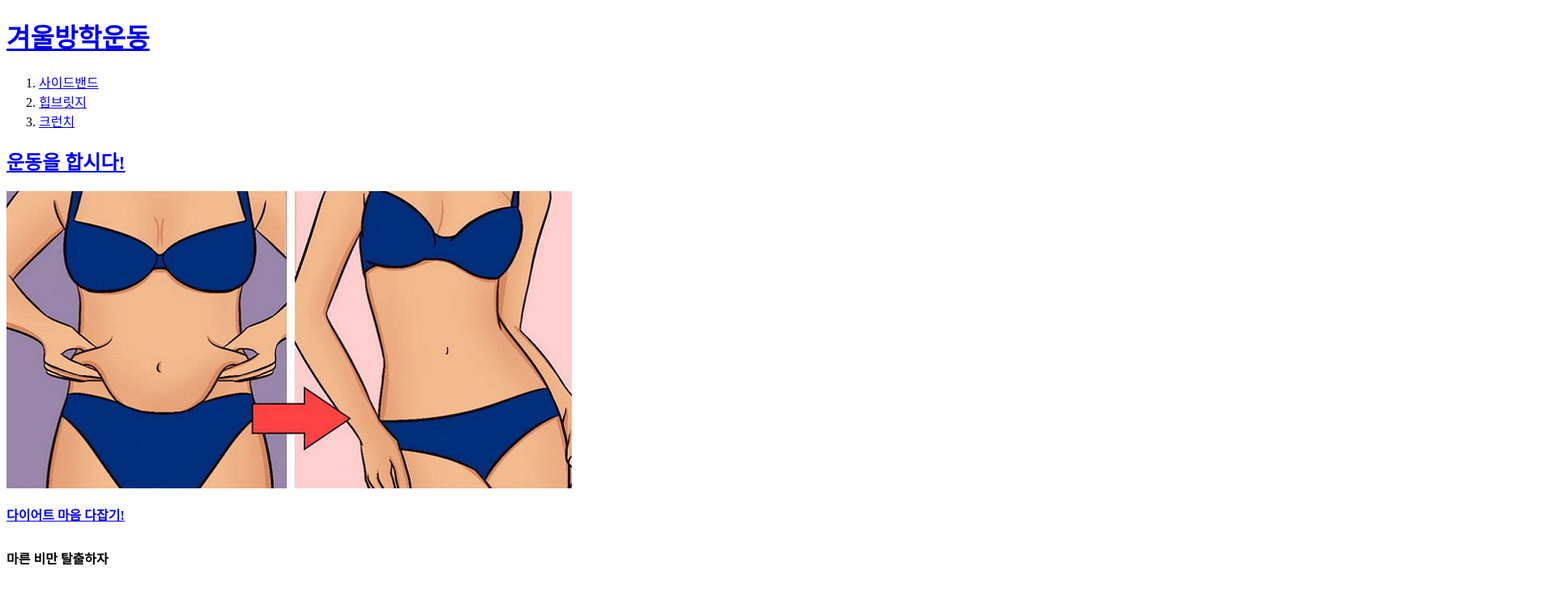
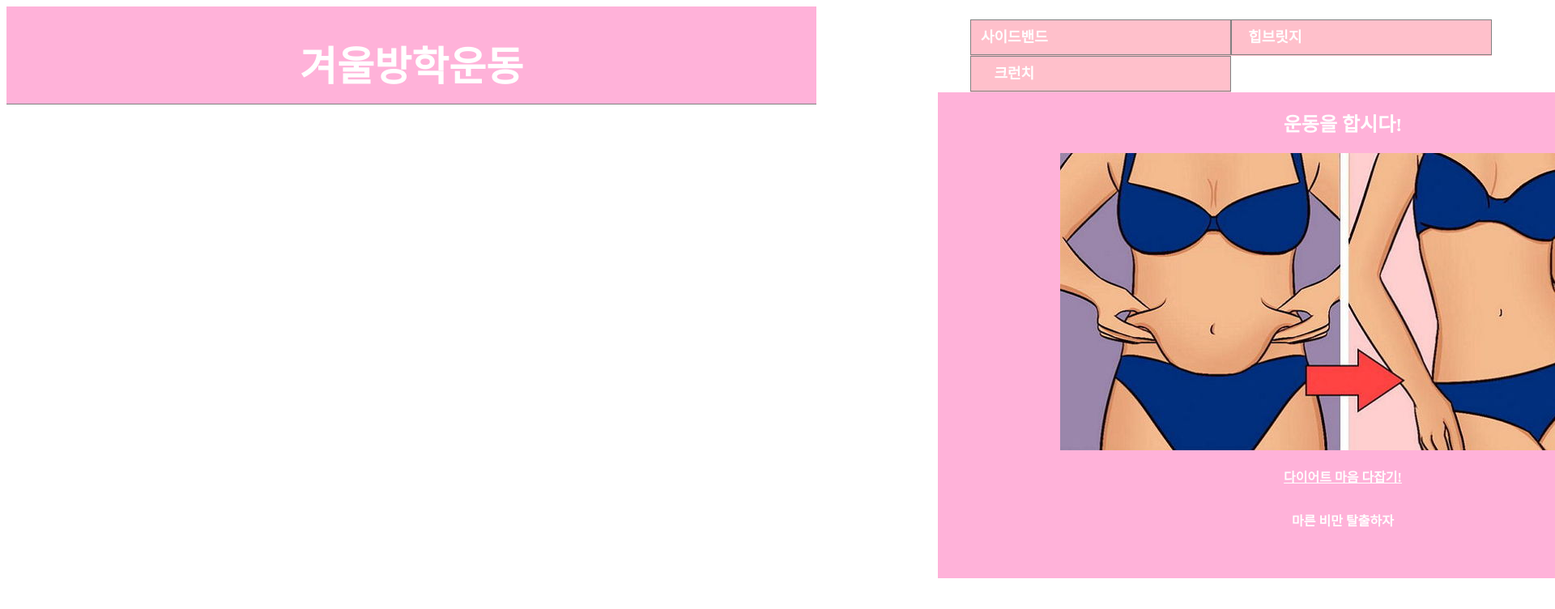
Before and after one commit to wonee79/diet, a plain HTML site: page index.html in a window 1280 px wide. Shown: the top 752 px of the page at 81% size, 1920 px wide, since content can reach past the window. Drawn offline with Linux system fonts and the light colour scheme.

Commit message:
Add files via upload

```diff
--- a/index.html
+++ b/index.html
@@ -1,17 +1,37 @@
 <!doctype html>
+<style>
+  #maintitle {vertical-align: middle; text-align: center; background-color:#FFB2D9; height: 120px; width: 1000px; float:left; color:white; font-family: 'a제우스'; text-decoration:none;  padding-bottom: :60px; text-align: center; border-bottom: 1px solid gray;}
+  #menubar ol li { height: 45px; list-style: none; background-color: pink; float: left; line-height: 42px;vertical-align: middle; text-align: center; }
+  #menubar .menulink {text-decoration:none; color: white; display: grid; grid-template-columns:1fr 1fr 1fr; width: 320px; font-size: 14px; font-weight: bold; font-family: 'a옛날목욕탕B'; font-size:18px; border: 1px solid gray }
+  #menubar .menulink:hover {color: red; background-color: #4d4d4d;}
+  #main  {float:left; height: 600px; width: 1000px; vertical-align: middle; text-align: center; background-color:#FFB2D9; color:white; font-family: 'a옛날목욕탕B'}
+  a:link{text-decoration: none; color: white}
+  h1{font-size:50px; margin-bottom:0}
+  #grid {display:grid; grid-template-columns: 150px 1fr}
+</style>
 <html>
+<meta charset="utf-8">
 <head>
   <title>운동</title>
-  <meta charset="utf-8">
 </head>
-<body>
-  <h1><a href="index.html">겨울방학운동</h1>
-  <ol>
-    <li><a href="1.html">사이드밴드</li>
-    <li><a href="2.html">힙브릿지</li>
-    <li><a href="3.html">크런치</li>
-  </ol>
-  <h2>운동을 합시다!</h2>
-  <img src="다이어트.jpg">
-  <p><strong><u><a href="https://youtu.be/yKDGNjhuzBk" target="_blank" title="다이어트자극영상">다이어트 마음 다잡기!</a></u></strong></p> <p style=margin-top:30px><strong>마른 비만 탈출하자</strong>
+<body link=white; alink=black; vlink=gray;>
+  <div id="maintitle">
+    <h1> <a href="index.html" style="color:white">겨울방학운동</h1>
+  </div>
+  <div id=grid>
+    <p>
+      <nav id="menubar">
+        <ol>
+          <li><a class="menulink" href="1.html">사이드밴드</a></li>
+          <li><a class="menulink" href="2.html">힙브릿지</a></li>
+          <li><a class="menulink" href="3.html">크런치<a/></li>
+          </ol>
+        </nav>
+      </p>
+      <div id=main>
+        <h2>운동을 합시다!</h2>
+        <img src="다이어트.jpg">
+        <p><strong><u><a href="https://youtu.be/yKDGNjhuzBk" target="_blank" title="다이어트자극영상">다이어트 마음 다잡기!</a></u></strong></p> <p style=margin-top:30px><strong>마른 비만 탈출하자</strong>
+      </div>
+  </div>
 </body>
```
Also changed, not shown: index0.html (added, +28 -0 lines).
